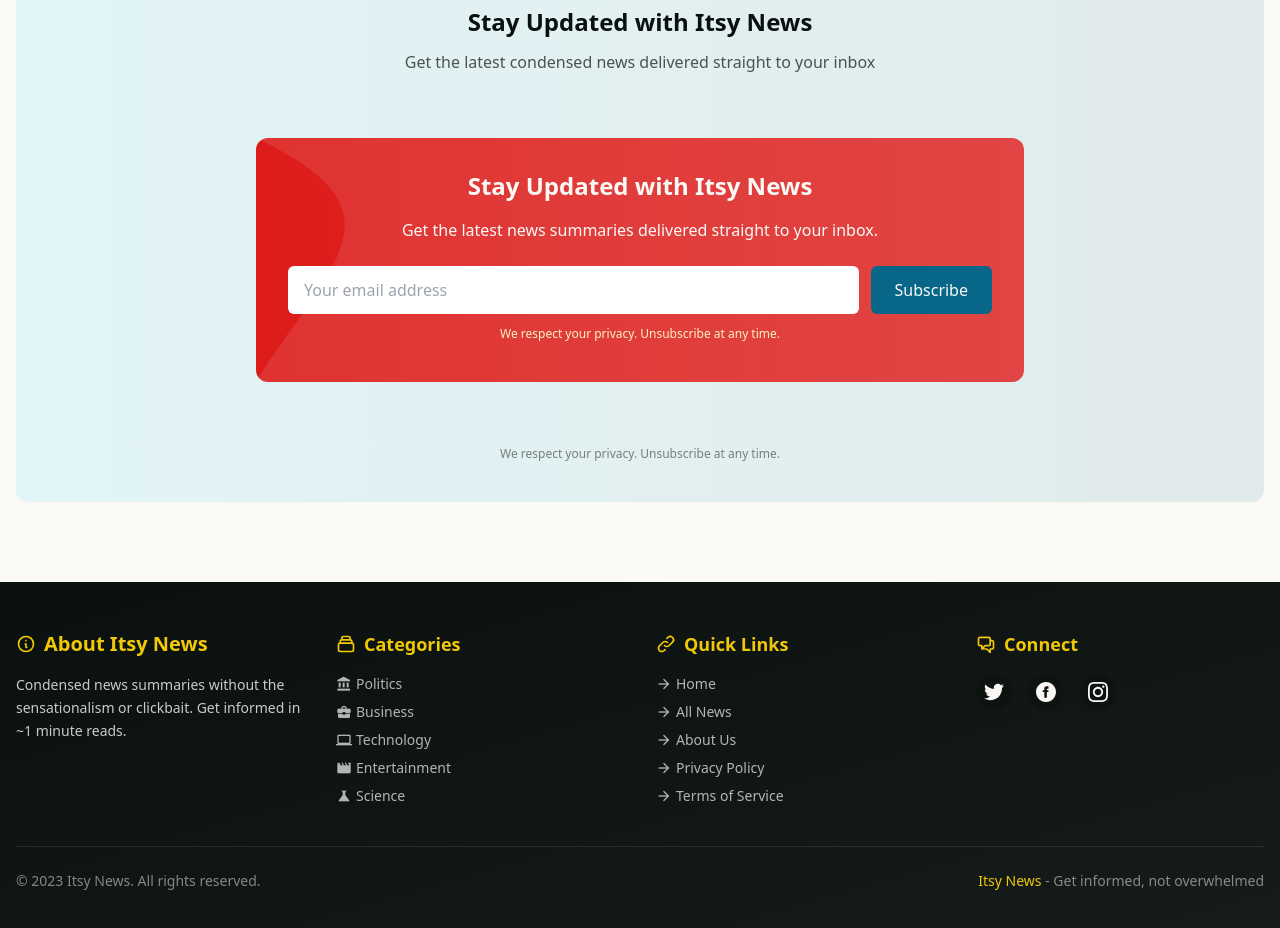
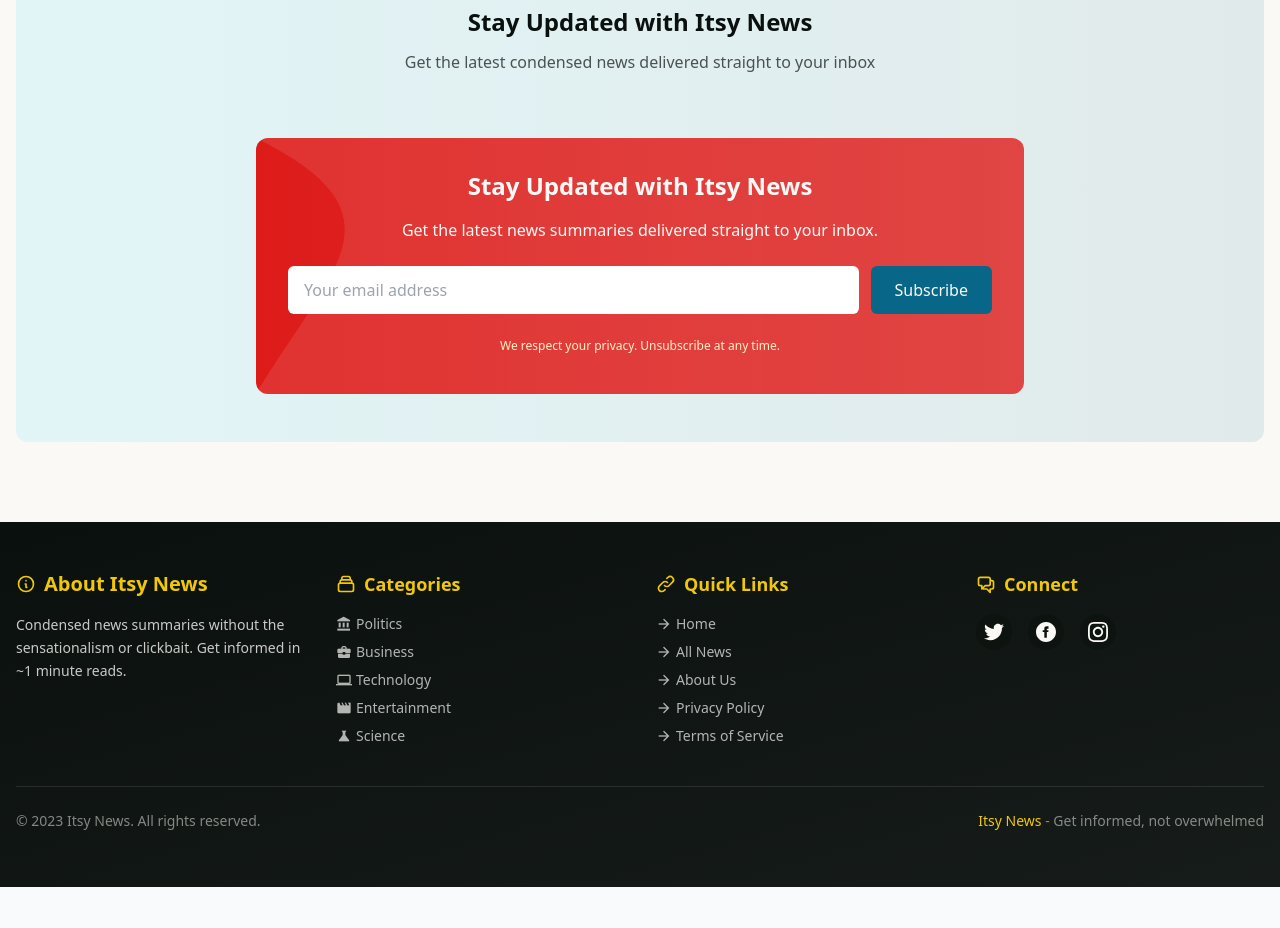
Before and after one commit to clowerweb/itsy-news, a Nuxt app: page / in a window 1280 px wide. Shown: the part 1080-2008 px from the top of the page. After the commit the page ends 1967 px from the top, so only its background shows below. Built offline with nearby package versions, Linux system fonts and the light colour scheme.

Commit message:
Newsletter form style tweaks

```diff
--- a/components/newsletter-form.vue
+++ b/components/newsletter-form.vue
@@ -9,7 +9,7 @@ const props = defineProps({});
       <h2 class="text-2xl font-bold mb-3 text-itsy-black">Stay Updated with Itsy News</h2>
       <p class="text-itsy-black/70 mb-6">Get the latest condensed news delivered straight to your inbox</p>
 
-      <section class="my-16">
+      <section class="mt-16 mb-4">
         <div class="bg-gradient-to-r from-itsy-red to-itsy-red/90 rounded-xl p-8 text-itsy-white relative overflow-hidden">
           <div class="md:max-w-2/3 relative z-10">
             <h2 class="text-2xl font-bold mb-4">Stay Updated with Itsy News</h2>
@@ -20,7 +20,7 @@ const props = defineProps({});
                 Subscribe
               </button>
             </div>
-            <p class="text-xs mt-3 text-amber-100">We respect your privacy. Unsubscribe at any time.</p>
+            <p class="text-xs mt-6 text-amber-100">We respect your privacy. Unsubscribe at any time.</p>
           </div>
           <!-- Abstract pattern overlay -->
           <div class="absolute right-0 top-0 w-full h-full opacity-10 pointer-events-none">
@@ -30,8 +30,6 @@ const props = defineProps({});
           </div>
         </div>
       </section>
-
-      <p class="text-xs text-itsy-black/50 mt-4">We respect your privacy. Unsubscribe at any time.</p>
     </div>
   </section>
 </template>
```
